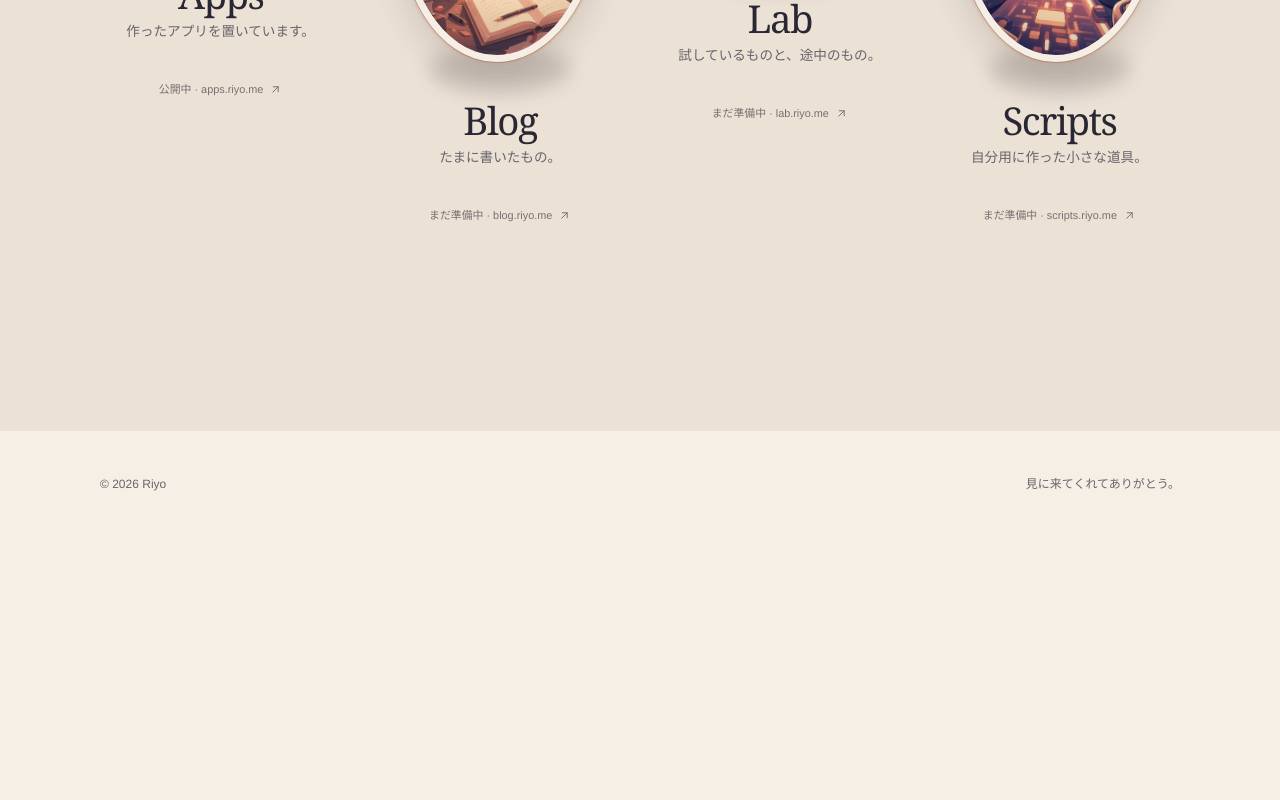
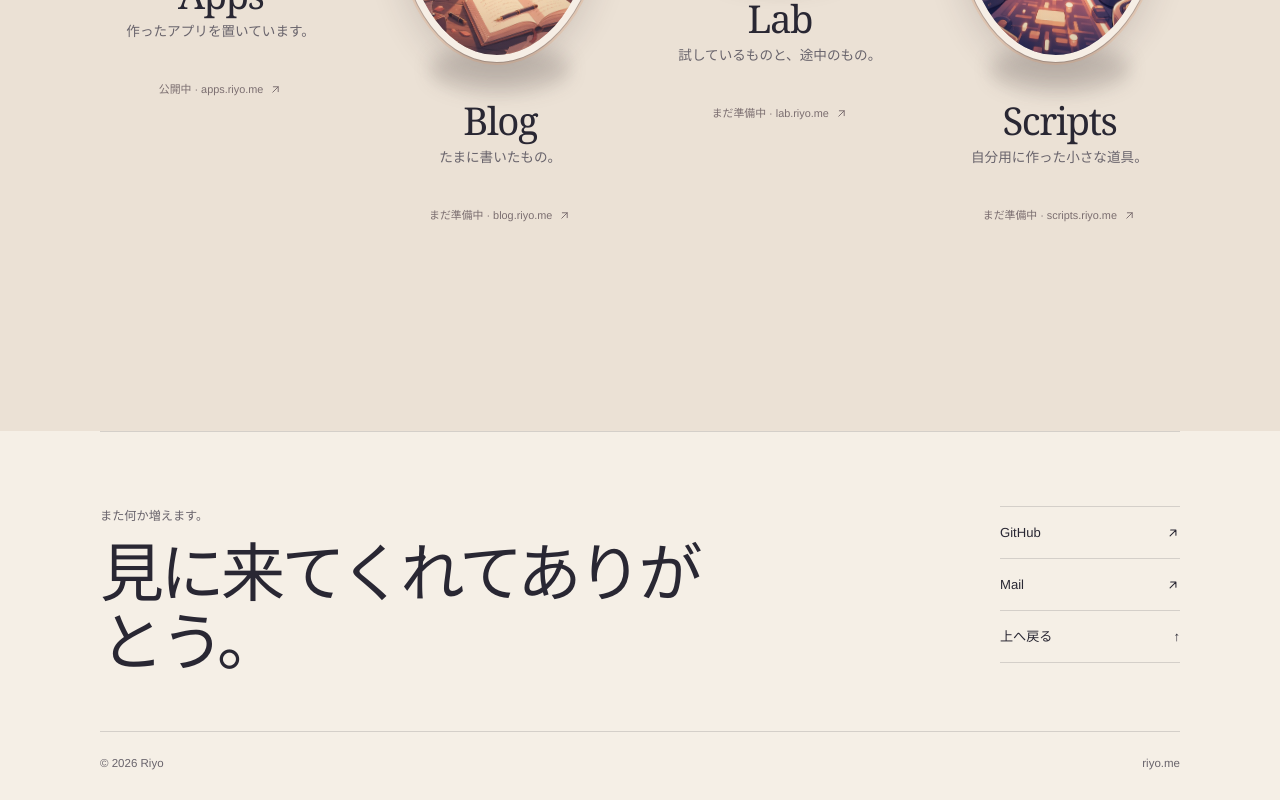
Before and after one commit to Riyoway/riyo.me, a Next.js app: page / in a window 1280 px wide. Shown: the part 1476-2276 px from the top of the page. Before the commit the page ends 2012 px from the top, so only its background shows below. Built offline with nearby package versions, Linux system fonts and the light colour scheme.

Commit message:
Add a proper site footer

```diff
--- a/src/app/globals.css
+++ b/src/app/globals.css
@@ -559,20 +559,74 @@ h1 {
   transform: none;
 }
 
-footer {
+.site-footer {
+  display: grid;
+  width: min(1080px, calc(100% - 48px));
+  min-height: 360px;
+  margin: 0 auto;
+  padding: 74px 0 26px;
+  grid-template-columns: minmax(0, 1fr) auto;
+  align-content: space-between;
+  gap: 56px 48px;
+  border-top: 1px solid var(--line);
+  color: var(--muted);
+}
+
+.site-footer p {
+  margin: 0;
+}
+
+.footer-main {
+  align-self: start;
+}
+
+.footer-kicker {
+  margin-bottom: 10px !important;
+  font-size: 0.76rem;
+}
+
+.footer-title {
+  max-width: 620px;
+  color: var(--ink);
+  font-family: Georgia, "Times New Roman", "Yu Mincho", serif;
+  font-size: clamp(2.3rem, 5vw, 4.5rem);
+  font-weight: 400;
+  letter-spacing: -0.055em;
+  line-height: 1.08;
+}
+
+.footer-links {
   display: flex;
-  width: min(1080px, calc(100% - 48px));
-  min-height: 105px;
-  margin: 0 auto;
+  min-width: 180px;
+  flex-direction: column;
+  align-items: stretch;
+  border-top: 1px solid var(--line);
+}
+
+.footer-links a {
+  display: flex;
+  min-height: 52px;
   align-items: center;
   justify-content: space-between;
-  gap: 24px;
-  color: var(--muted);
-  font-size: 0.75rem;
+  gap: 20px;
+  border-bottom: 1px solid var(--line);
+  color: var(--ink);
+  font-size: 0.82rem;
 }
 
-footer p {
-  margin: 0;
+.footer-links svg {
+  width: 14px;
+  height: 14px;
+}
+
+.footer-bottom {
+  display: flex;
+  grid-column: 1 / -1;
+  align-items: center;
+  justify-content: space-between;
+  padding-top: 22px;
+  border-top: 1px solid var(--line);
+  font-size: 0.72rem;
 }
 
 a:focus-visible {
@@ -726,10 +780,20 @@ a:focus-visible {
     min-height: auto;
   }
 
-  footer {
-    padding: 28px 0;
-    flex-direction: column;
-    align-items: flex-start;
+  .site-footer {
+    width: min(100% - 32px, 1080px);
+    min-height: 430px;
+    padding: 64px 0 24px;
+    grid-template-columns: 1fr;
+    gap: 44px;
+  }
+
+  .footer-links {
+    width: 100%;
+  }
+
+  .footer-bottom {
+    grid-column: 1;
   }
 }
 
--- a/src/app/page.tsx
+++ b/src/app/page.tsx
@@ -174,9 +174,35 @@ export default function Home() {
         </section>
       </main>
 
-      <footer data-reveal="fade">
-        <p>© {new Date().getFullYear()} Riyo</p>
-        <p>見に来てくれてありがとう。</p>
+      <footer className="site-footer" data-reveal="lift">
+        <div className="footer-main">
+          <p className="footer-kicker">また何か増えます。</p>
+          <p className="footer-title">見に来てくれてありがとう。</p>
+        </div>
+
+        <nav className="footer-links" aria-label="フッターナビゲーション">
+          <a
+            href="https://github.com/Riyoway"
+            target="_blank"
+            rel="noreferrer"
+          >
+            GitHub
+            <ArrowUpRight />
+          </a>
+          <a href="mailto:ryohsg@gmail.com">
+            Mail
+            <ArrowUpRight />
+          </a>
+          <a href="#top">
+            上へ戻る
+            <span aria-hidden="true">↑</span>
+          </a>
+        </nav>
+
+        <div className="footer-bottom">
+          <p>© {new Date().getFullYear()} Riyo</p>
+          <p>riyo.me</p>
+        </div>
       </footer>
     </>
   );
```
